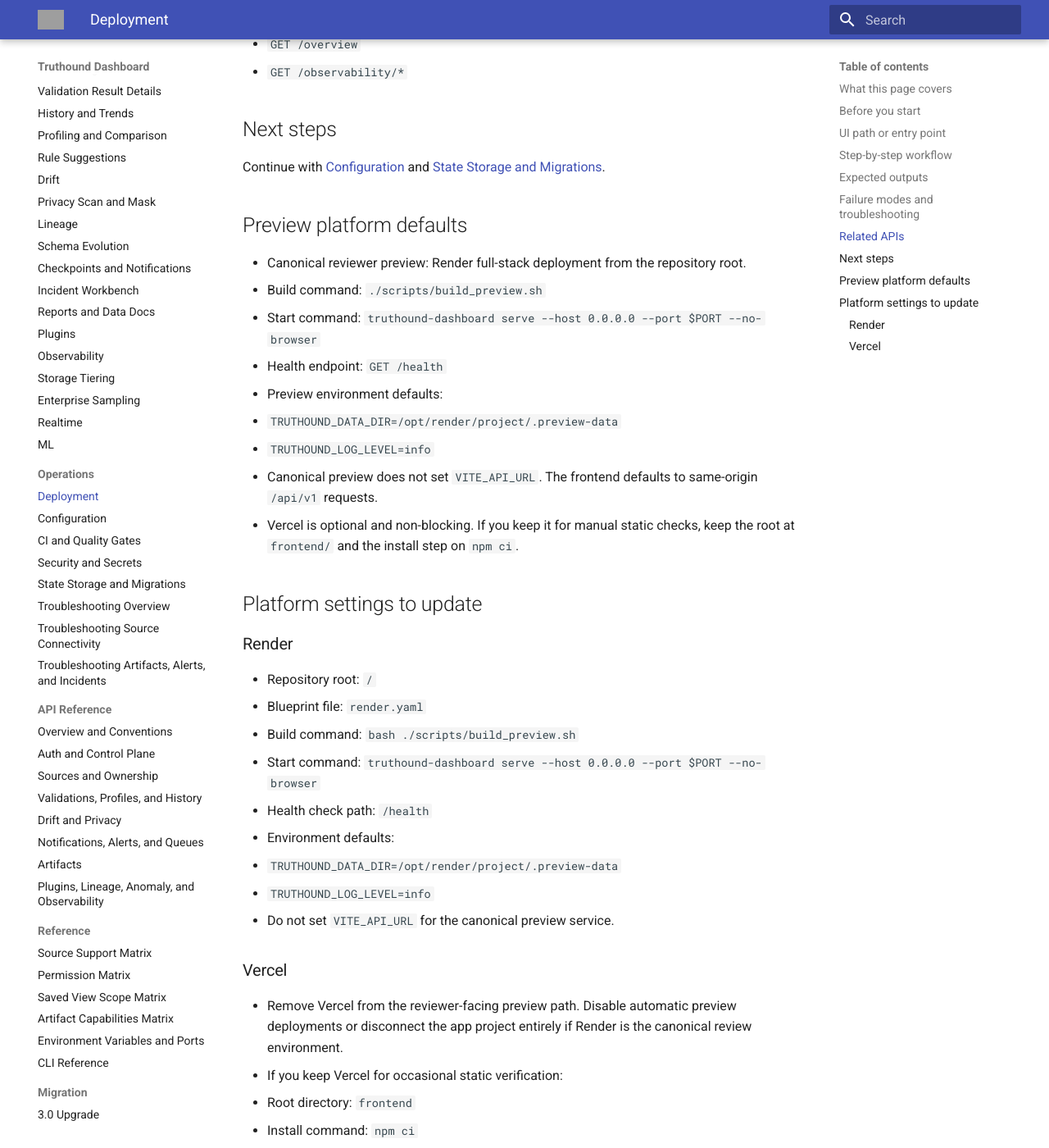
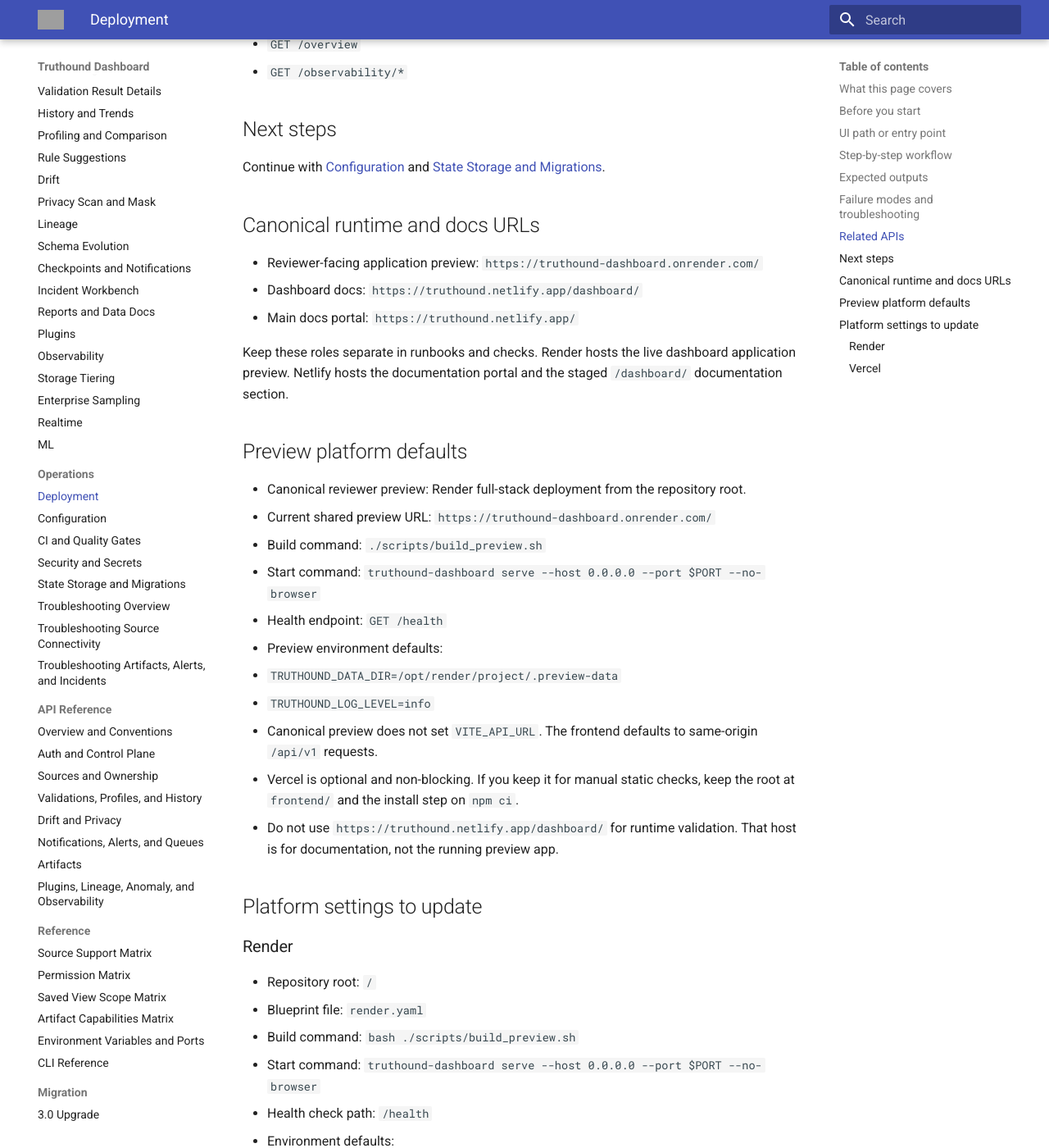
Before and after one commit to seadonggyun4/truthound-dashboard, an MkDocs documentation site: the page built from docs/operations/deployment.md, in a window 1280 px wide and 1400 px high, scrolled down 2000 px. Shown: the whole window at 82% size. Built offline with MkDocs 1.6.1 and Material for MkDocs 9.7.7, drawn with Linux system fonts in a browser that asks for light colours.

Commit message:
clarify Render preview vs Netlify docs across dashboard docs and CI checks

```diff
--- a/docs/operations/deployment.md
+++ b/docs/operations/deployment.md
@@ -65,9 +65,20 @@ healthy enough to create a session and load the overview.
 Continue with [Configuration](configuration.md) and
 [State Storage and Migrations](state-storage-and-migrations.md).
 
+## Canonical runtime and docs URLs
+
+- Reviewer-facing application preview: `https://truthound-dashboard.onrender.com/`
+- Dashboard docs: `https://truthound.netlify.app/dashboard/`
+- Main docs portal: `https://truthound.netlify.app/`
+
+Keep these roles separate in runbooks and checks. Render hosts the live dashboard
+application preview. Netlify hosts the documentation portal and the staged
+`/dashboard/` documentation section.
+
 ## Preview platform defaults
 
 - Canonical reviewer preview: Render full-stack deployment from the repository root.
+- Current shared preview URL: `https://truthound-dashboard.onrender.com/`
 - Build command: `./scripts/build_preview.sh`
 - Start command: `truthound-dashboard serve --host 0.0.0.0 --port $PORT --no-browser`
 - Health endpoint: `GET /health`
@@ -78,6 +89,8 @@ Continue with [Configuration](configuration.md) and
   `/api/v1` requests.
 - Vercel is optional and non-blocking. If you keep it for manual static checks, keep the
   root at `frontend/` and the install step on `npm ci`.
+- Do not use `https://truthound.netlify.app/dashboard/` for runtime validation. That
+  host is for documentation, not the running preview app.
 
 ## Platform settings to update
 
```
Also changed, not shown: README.md (+4 -0 lines), docs/index.md (+9 -0 lines), docs/operations/ci-and-quality-gates.md (+3 -0 lines), docs/operations/configuration.md (+3 -0 lines), docs/quickstart/install-and-run.md (+4 -0 lines), 1 other file.
